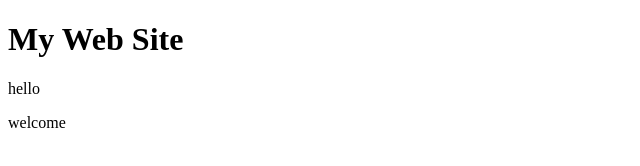
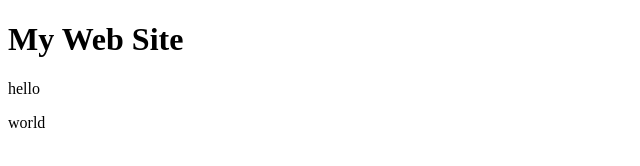
Before and after one commit to venky1258/DB, a plain HTML site: page demo.html in a window 1280 px wide. Shown: the full height of the page, 0-640 px from the left. Drawn offline with Linux system fonts and the light colour scheme.

Commit message:
update in demo.html

```diff
--- a/demo.html
+++ b/demo.html
@@ -6,6 +6,6 @@
 <body>
     <h1>My Web Site</h1>
     <p>hello</p>
-    <p>welcome</p>
+    <p>world</p>
 </body>
 </html>
```
